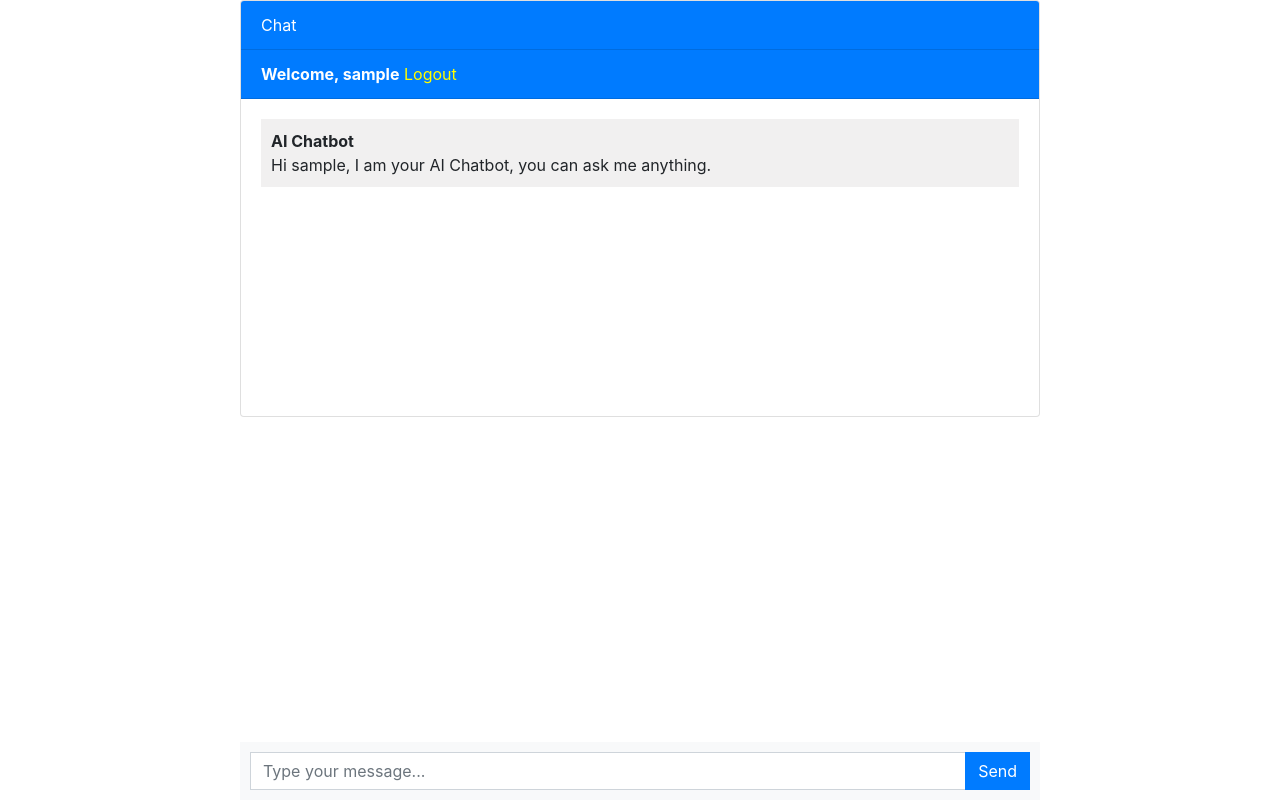
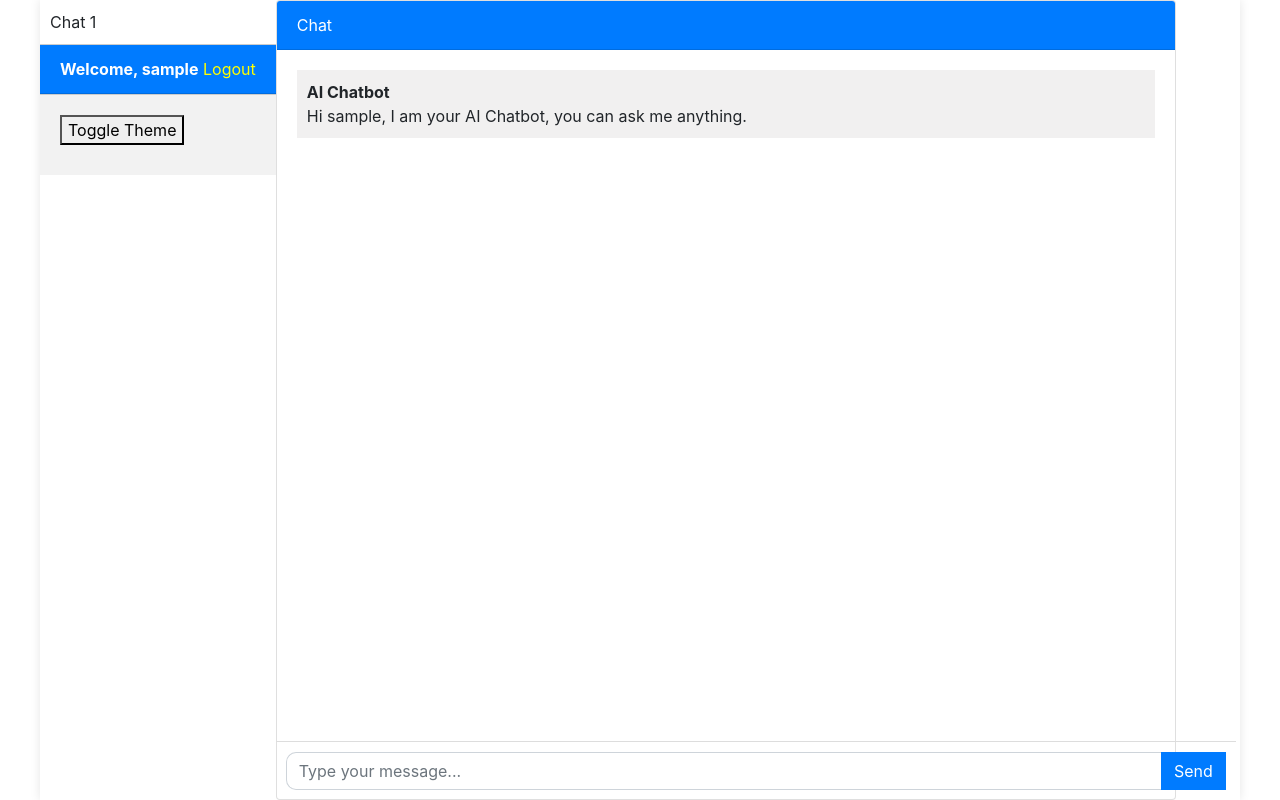
Before and after one commit to movalex/django-openai-chatbot, a Django app: page / in a window 1280 px wide. Run offline with Django 4.2, Linux system fonts and the light colour scheme; the visitor is signed in with stand-in values (Sample User, id 1); data that the repository does not hold is empty; some libraries are stand-ins or nearby versions.

Commit message:
wip sidebar

```diff
--- a/templates/chatbot.html
+++ b/templates/chatbot.html
@@ -1,93 +1,24 @@
 {% extends 'base.html' %}
 {% load custom_filters %}
+{% load static %}
 
 {% block styles %}
-<style>
-  body,
-  html {
-    height: 100%;
-    margin: 0;
-    /* Reset margin to prevent spacing */
-    padding: 0;
-    /* Reset padding to prevent spacing */
-  }
+<link rel="stylesheet" href="{% static 'css/chat.css' %}">
 
-  .messages-box {
-    max-height: 800px;
-    overflow-y: auto;
-    /* Use 'auto' to show scrollbar only when necessary */
-    padding-bottom: 70px;
-    /* Adjust to accommodate the chat form's height */
-  }
-
-
-  .messages-list {
-    padding: 0;
-    margin: 0;
-    list-style-type: none;
-  }
-
-  .message {
-    margin-bottom: 15px;
-    list-style: none;
-  }
-
-  .message-text {
-    padding: 10px;
-    border-radius: 5px;
-  }
-
-  .sent {
-    background-color: #dcf8c6;
-    align-self: flex-end;
-  }
-
-  .received {
-    background-color: #f1f0f0;
-    align-self: flex-start;
-  }
-
-  .message-form {
-    display: flex;
-    width: 90%;
-    max-width: 800px;
-    margin: 0 auto;
-    position: fixed;
-    bottom: 0;
-    left: 0;
-    right: 0;
-    padding: 10px;
-    background-color: #f8f9fa;
-    z-index: 1;
-    /* Ensure the chat form appears above the chat box */
-  }
-
-  .message-input {
-    flex: 1;
-    border-radius: 0;
-    border-right: none;
-  }
-
-  .btn-send {
-    border-radius: 0;
-  }
-
-  .chat-container {
-    width: 90%;
-    height: 90%;
-    margin: 0 auto;
-    /* Center the chat container */
-    max-width: 800px;
-    /* Optional: You can set a max-width to prevent it from being too wide on large screens */
-  }
-</style>
 {% endblock %}
 
 
 {% block content %}
-<div class="chat-container">
-  <div class="card flex-grow-1">
-    <div class="card-header bg-primary text-white">Chat</div>
+<div class="chat-layout">
+  <div class="chat-sidebar">
+    <!-- Add chat list items here -->
+    <ul class="chat-list">
+        <!-- Example chat list item -->
+        <li>Chat 1</li>
+        <!-- Add more chat items as needed -->
+    </ul>
+
+
     {% if user.is_authenticated %}
     <div class="card-header bg-primary text-white"><b>Welcome, {{user.username}}</b> <a style="color: yellow;"
         href="logout">Logout</a></div>
@@ -95,6 +26,17 @@
     <div class="card-header bg-primary text-white"><a style="color: yellow" href="login">Login</a> <a
         style="color: yellow;" href="register">Register</a></div>
     {% endif %}
+
+    <div class="sidebar-bottom">
+      <!-- Add your additional elements here -->
+      <button id="theme-toggle">Toggle Theme</button>
+  </div>
+  <!-- Example placement at the top of your chat layout -->
+
+  </div>
+  <div class="chat-container">
+    <div class="card flex-grow-1">
+      <div class="card-header bg-primary text-white">Chat</div>
       <div class="card-body messages-box">
 
         <ul class="list-unstyled messages-list">
@@ -142,8 +84,7 @@
 
       </div>
       <br><br>
-    <br><br>
-    <br><br>
+
     </div>
     <form class="message-form">
       {%csrf_token%}
@@ -154,6 +95,7 @@
         </div>
       </div>
     </form>
+  </div>
 </div>
 
 <script>
@@ -188,8 +130,15 @@
 
     // Create and add the loading message to the chat
     const loadingMessageItem = document.createElement('li');
-    loadingMessageItem.classList.add('message', 'loading');
-    loadingMessageItem.textContent = 'Loading...'; // You can style this as you wish, or use an animation
+
+    // Create spinner element
+    const spinner = document.createElement('div');
+    spinner.classList.add('spinner');
+
+    // Append the spinner to the loading message item
+    loadingMessageItem.appendChild(spinner);
+
+    // Append the loading message item to the messages list
     messagesList.appendChild(loadingMessageItem);
 
     // Scroll to the bottom to show the loading message
```
Lines whose indentation alone changed are shown as unchanged.
